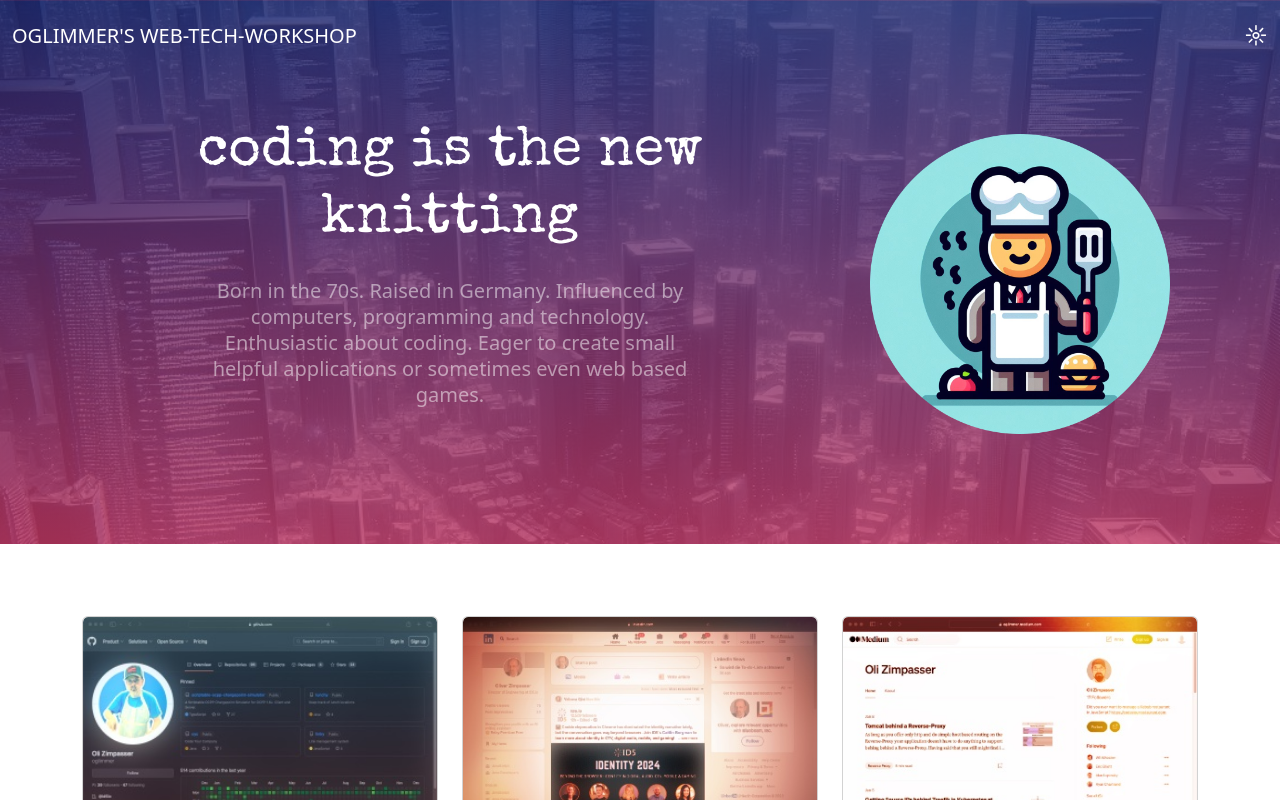
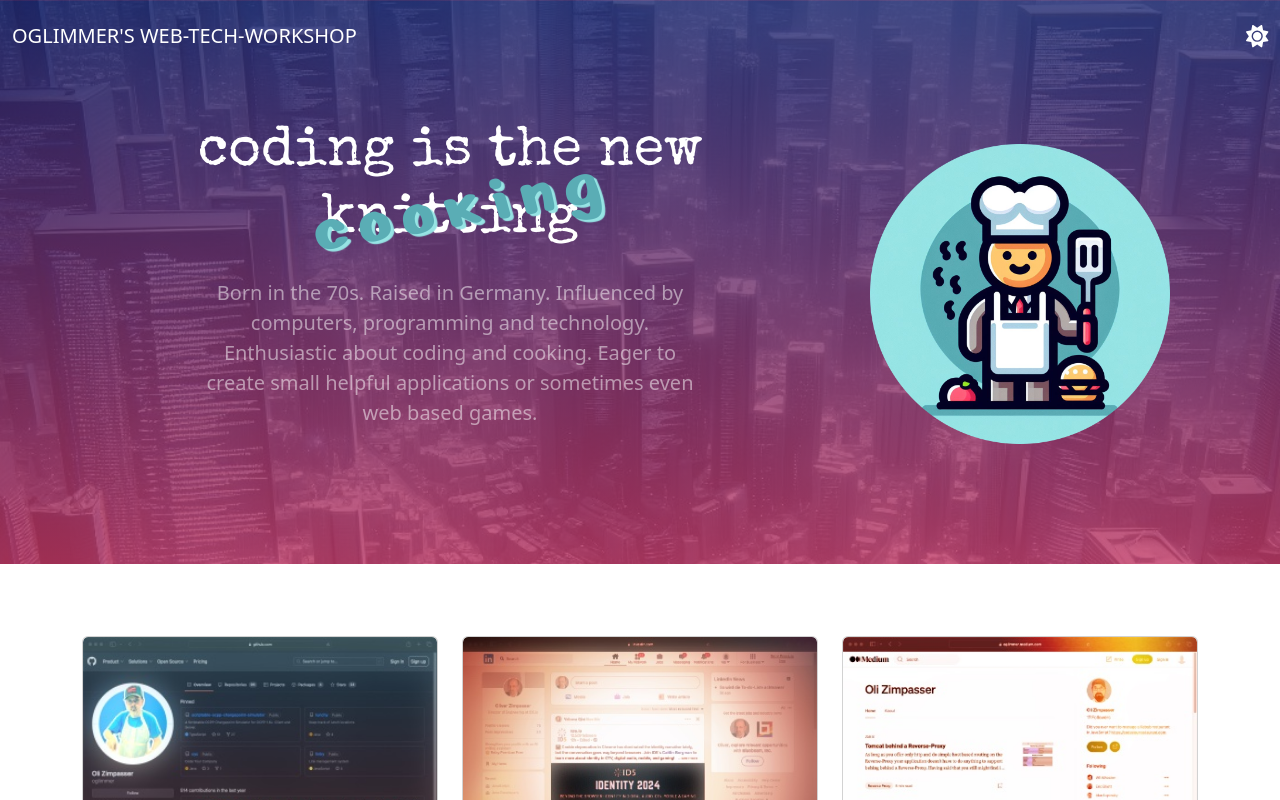
Before and after one commit to oglimmer/homepage-oglimmer.com, a Nuxt app: page / in a window 1280 px wide. Shown: the top 800 px of the page. Built offline with nearby package versions, Linux system fonts and the light colour scheme.

Commit message:
Add 'and cooking'

```diff
--- a/app.vue
+++ b/app.vue
@@ -346,8 +346,8 @@ const switchColorMode = () => {
             <li class="nav-item">
               <a href="javascript:void(0);" :onClick="switchColorMode">
                 <span style="font-size: 1.4em;">
-                  <span v-if="colorMode.value === 'light'">☼</span>
-                  <span v-if="colorMode.value === 'dark'">☾</span>
+                  <span v-if="colorMode.value === 'light'"><font-awesome-icon icon="fa-solid fa-sun" /></span>
+                  <span v-if="colorMode.value === 'dark'"><font-awesome-icon icon="fa-solid fa-moon" /></span>
                 </span>
               </a>
             </li>
@@ -359,8 +359,8 @@ const switchColorMode = () => {
     <div class="container pb-5">
       <div class="row py-5 align-items-center">
         <div class="col-lg-8">
-          <h5 class="display-4 mb-4 font-weight-bold text-white">coding is the new knitting</h5>
-          <p class="h5 aa mb-4 pb-3 text-white-50">Born in the 70s. Raised in Germany. Influenced by computers, programming and technology. Enthusiastic about coding. Eager to create small helpful applications or sometimes even web based games.</p>
+          <h5 class="display-4 mb-4 font-weight-bold text-white">coding is the new <span class="cookingContainer">knitting<span class="cooking">cooking</span></span></h5>
+          <p class="h5 aa mb-4 pb-3 text-white-50">Born in the 70s. Raised in Germany. Influenced by computers, programming and technology. Enthusiastic about coding and cooking. Eager to create small helpful applications or sometimes even web based games.</p>
         </div>
         <div class="col-lg-4 text-lg-right text-center mt-5 mt-lg-0">
           <div class="banner-phone-image">
@@ -406,12 +406,8 @@ img:hover {
   100% { transform: translate(0, 0) rotate(0deg); }
 }
 
-.banner-phone-image img {
-	width:300px;
-}
-
 .aa {
-  line-height:26px;
+  line-height:30px;
 }
 
 @media (min-width: 920px) {
@@ -432,11 +428,46 @@ img:hover {
     content: "oglimmer's Web-Tech-Workshop";
     display: block;
   }
+
+}
+
+@media (max-width: 992px) {
+  .cooking {
+    font-size: 1.1em;
+    top: -15px;
+  }
+}
+@media (min-width: 992px) {
+  .cooking {
+    font-size: 1.2em;
+    top: -20px;
+  }
+}
+@media (min-width: 1200px) {
+  .cooking {
+    font-size: 1.3em;
+    top: -30px;
+  }
 }
 
 div h5 {
   font-family: SpecialElite;
 }
+
+.cookingContainer {
+  position: relative;
+}
+.cooking {
+  font-family: CookingRegular;
+  letter-spacing: 10px;
+  text-shadow: 3px 3px 1px rgb(150 228 228);
+  color: rgb(90 173 181);
+  position: absolute;
+  left: -10px;
+  margin: 0;
+  transform: rotate(-10deg);
+}
+
 
 .banner-image {
 	background: linear-gradient(rgba(29, 38, 113, 0.8), rgba(195, 55, 100, 0.8)), url(/images/banner-image.jpg);
--- a/assets/main.scss
+++ b/assets/main.scss
@@ -1,8 +1,15 @@
 @import 'bootstrap/scss/bootstrap';
 
 @font-face {
-    font-family: 'SpecialElite';
-    src: url('SpecialElite-Regular.ttf') format('truetype');
-    font-weight: normal;
-    font-style: normal;
-  }
+  font-family: 'SpecialElite';
+  src: url('SpecialElite-Regular.ttf') format('truetype');
+  font-weight: normal;
+  font-style: normal;
+}
+
+@font-face {
+  font-family: 'CookingRegular';
+  src: url('NerkoOne-Regular.ttf') format('truetype');
+  font-weight: normal;
+  font-style: normal;
+}
--- a/nuxt.config.ts
+++ b/nuxt.config.ts
@@ -1,7 +1,12 @@
 // https://nuxt.com/docs/api/configuration/nuxt-config
 export default defineNuxtConfig({
   devtools: { enabled: true },
-  css: ['~/assets/main.scss'],
+  build: {
+    transpile: [
+      "@fortawesome/vue-fontawesome" // this fixed https://github.com/FortAwesome/vue-fontawesome/issues/394
+    ]
+  },
+  css: ['~/assets/main.scss', '@fortawesome/fontawesome-svg-core/styles.css'],
   typescript: {
     shim: false
   },
--- a/package.json
+++ b/package.json
@@ -11,6 +11,8 @@
     "postinstall": "nuxt prepare"
   },
   "devDependencies": {
+    "@fortawesome/free-solid-svg-icons": "^6.5.1",
+    "@fortawesome/vue-fontawesome": "^3.0.5",
     "@nuxt/devtools": "latest",
     "@nuxtjs/color-mode": "^3.3.2",
     "@types/node": "^20.10.4",
--- /dev/null
+++ b/plugins/fontawesome.js
@@ -0,0 +1,15 @@
+// For Nuxt 3
+import { library, config } from '@fortawesome/fontawesome-svg-core'
+import { FontAwesomeIcon } from '@fortawesome/vue-fontawesome'
+import { fas } from '@fortawesome/free-solid-svg-icons'
+
+// This is important, we are going to let Nuxt worry about the CSS
+config.autoAddCss = false
+
+// You can add your icons directly in this plugin. See other examples for how you
+// can add other styles or just individual icons.
+library.add(fas)
+
+export default defineNuxtPlugin((nuxtApp) => {
+  nuxtApp.vueApp.component('font-awesome-icon', FontAwesomeIcon, {})
+})
```
Also changed, not shown: assets/NerkoOne-Regular.ttf (added), 1 other file (tests, documents, lock files or other folders).
